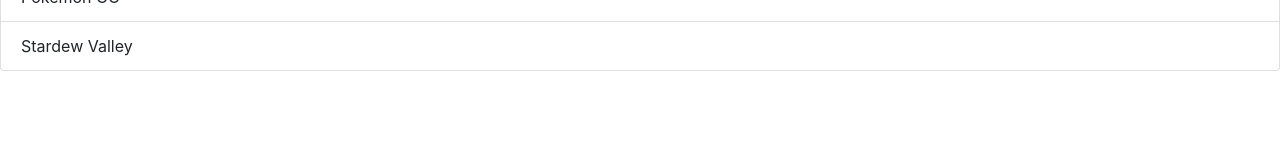
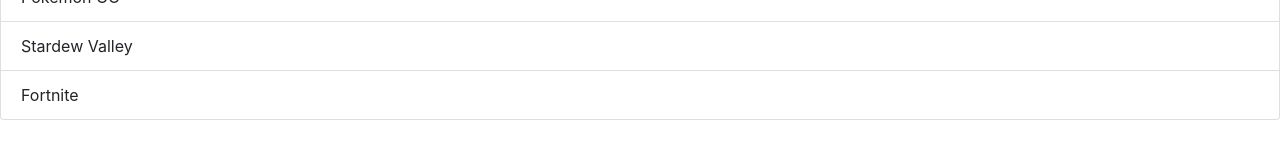
Before and after one commit to MaxKarlas/vebr-max-karlas-327675, a plain HTML site: page index.html in a window 1280 px wide. Shown: the part 476-634 px from the top of the page. Drawn offline with nearby package versions, Linux system fonts and the light colour scheme.

Commit message:
testbranch game toegevoegd

```diff
--- a/index.html
+++ b/index.html
@@ -24,6 +24,7 @@
       <li class="list-group-item">Mobile Legends: Bang Bang</li>
       <li class="list-group-item">Pokemon GO</li>
       <li class="list-group-item">Stardew Valley</li>
+      <li class="list-group-item">Fortnite</li>
     </ul>
 
     <!-- Optional JavaScript -->
```
